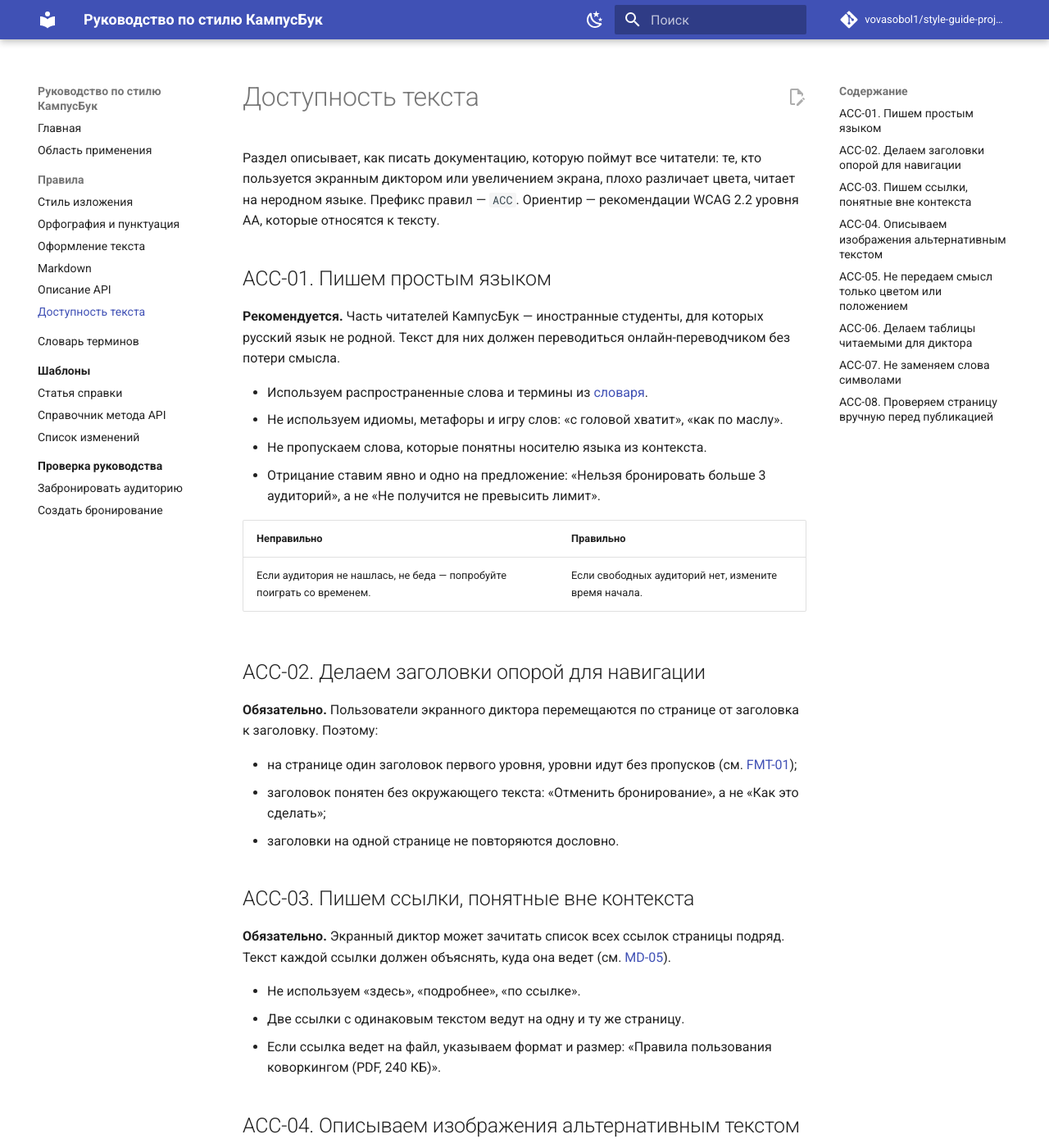
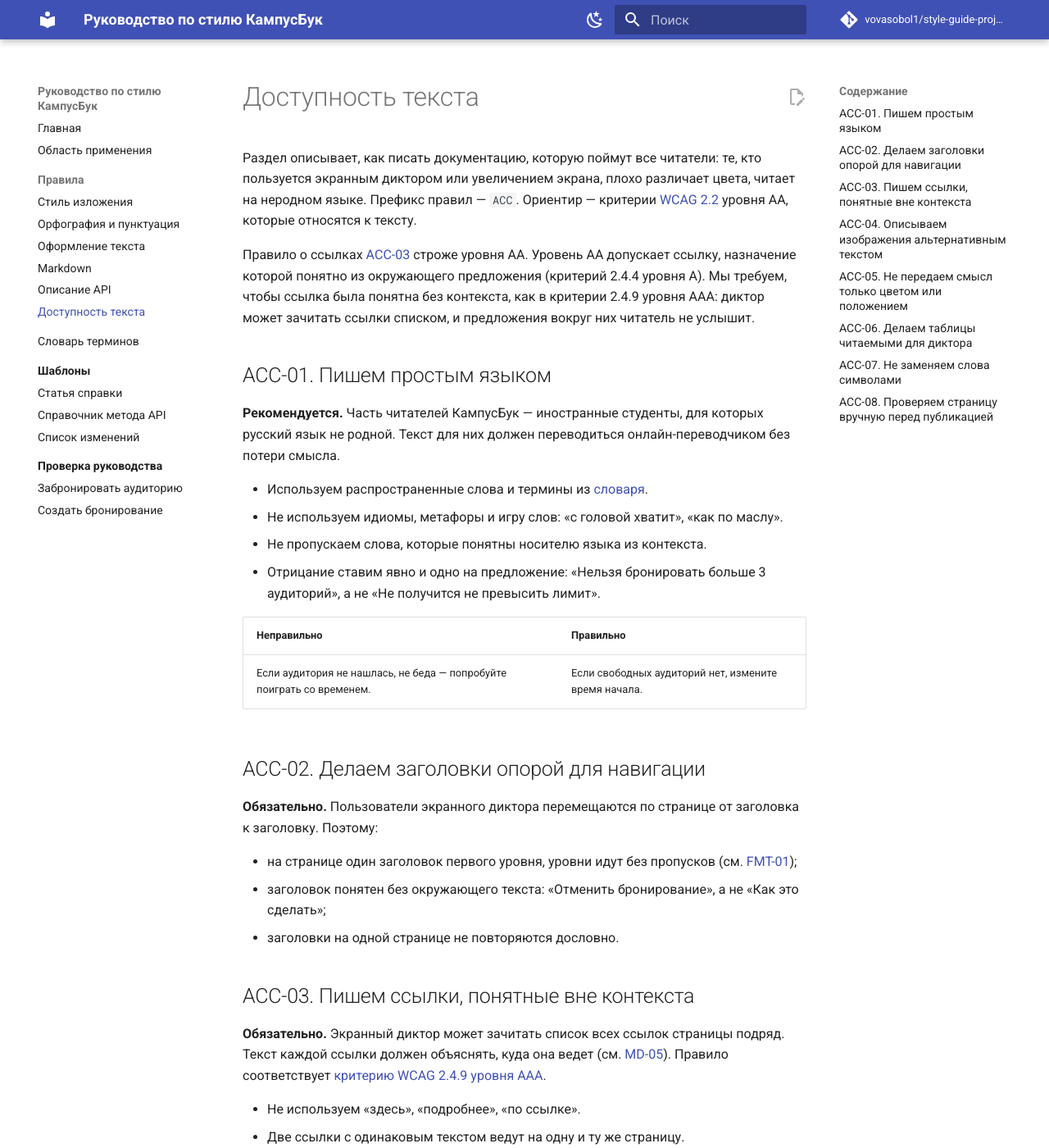
Before and after one commit to vovasobol1/style-guide-project, an MkDocs documentation site: the page built from docs/rules/accessibility.md, in a window 1280 px wide and 1400 px high. Shown: the whole window at 82% size. Built offline with MkDocs 1.6.1 and Material for MkDocs 9.7.7, drawn with Linux system fonts in a browser that asks for light colours; comment, search, counter and statistics services are not loaded.

Commit message:
docs(accessibility): указать уровень WCAG для правила о ссылках
ACC-03 соответствует критерию 2.4.9 уровня AAA, а раздел заявляет уровень AA. Во вступлении явно написано, что для ссылок требование строже и почему, добавлены ссылки на WCAG 2.2 и описание критерия.

```diff
--- a/docs/rules/accessibility.md
+++ b/docs/rules/accessibility.md
@@ -1,6 +1,8 @@
 # Доступность текста
 
-Раздел описывает, как писать документацию, которую поймут все читатели: те, кто пользуется экранным диктором или увеличением экрана, плохо различает цвета, читает на неродном языке. Префикс правил — `ACC`. Ориентир — рекомендации WCAG 2.2 уровня AA, которые относятся к тексту.
+Раздел описывает, как писать документацию, которую поймут все читатели: те, кто пользуется экранным диктором или увеличением экрана, плохо различает цвета, читает на неродном языке. Префикс правил — `ACC`. Ориентир — критерии [WCAG 2.2](https://www.w3.org/TR/WCAG22/) уровня AA, которые относятся к тексту.
+
+Правило о ссылках [ACC-03](#acc-03) строже уровня AA. Уровень AA допускает ссылку, назначение которой понятно из окружающего предложения (критерий 2.4.4 уровня A). Мы требуем, чтобы ссылка была понятна без контекста, как в критерии 2.4.9 уровня AAA: диктор может зачитать ссылки списком, и предложения вокруг них читатель не услышит.
 
 ## ACC-01. Пишем простым языком {#acc-01}
 
@@ -29,7 +31,7 @@
 
 ## ACC-03. Пишем ссылки, понятные вне контекста {#acc-03}
 
-**Обязательно.** Экранный диктор может зачитать список всех ссылок страницы подряд. Текст каждой ссылки должен объяснять, куда она ведет (см. [MD-05](markdown.md#md-05)).
+**Обязательно.** Экранный диктор может зачитать список всех ссылок страницы подряд. Текст каждой ссылки должен объяснять, куда она ведет (см. [MD-05](markdown.md#md-05)). Правило соответствует [критерию WCAG 2.4.9 уровня AAA](https://www.w3.org/WAI/WCAG22/Understanding/link-purpose-link-only).
 
 - Не используем «здесь», «подробнее», «по ссылке».
 - Две ссылки с одинаковым текстом ведут на одну и ту же страницу.
```
